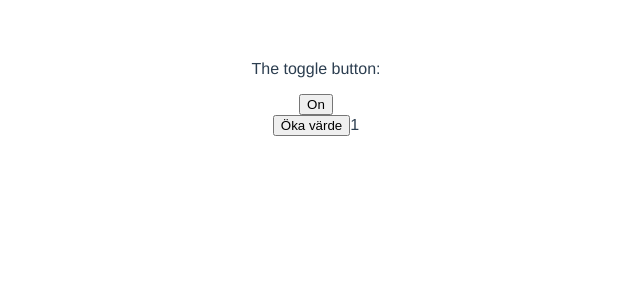
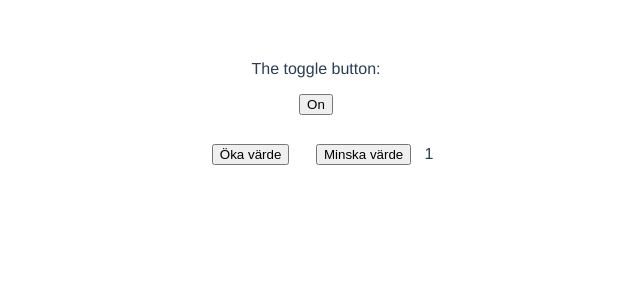
Before and after one commit to jensengbg-maria-ahlen/TDD-in-Vue-First-excercise, a Vue app: page / in a window 1280 px wide. Shown: the top 300 px of the page, without its empty margins (324-964 px from the left). Built offline with nearby package versions, Linux system fonts and the light colour scheme.

Commit message:
new update

```diff
--- a/src/components/counter/Counter.vue
+++ b/src/components/counter/Counter.vue
@@ -1,6 +1,7 @@
 <template>
-	<div>
-		<button @click="increase"> Öka värde </button>
+	<div class="component">
+		<button @click="increase" class="increaseButton"> Öka värde </button>
+		<button @click="decrease" class="decreaseButton"> Minska värde </button>
 		<span class="result"> {{ value }} </span>
 	</div>
 </template>
@@ -13,12 +14,22 @@ export default {
 	methods: {
 		increase() {
 			this.value++
+		},
+		decrease() {
+			this.value--
 		}
 	}
 }
 </script>
 
 <style scoped>
+
 .component {
+	margin: 1em;
 }
+
+.component button {
+	margin: 1em;
+}
+
 </style>
```
Also changed, not shown: 1 other file (tests, documents, lock files or other folders).
